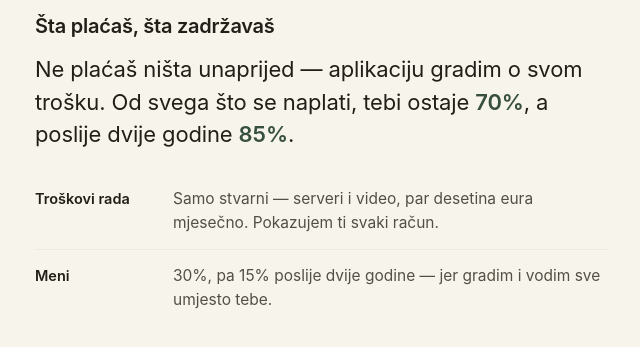
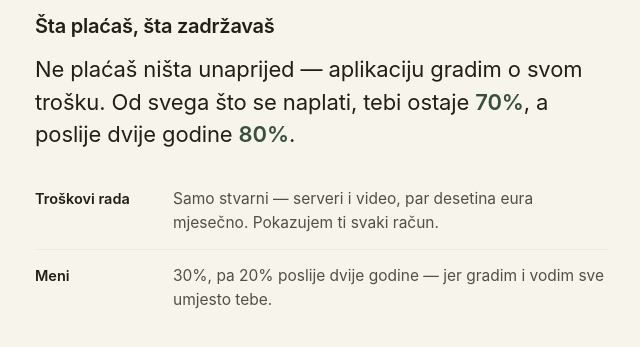
Before and after one commit to nemanjamalesija/trening-ponuda, a plain HTML site: page index.html in a window 1280 px wide. Shown: the part 1566-1913 px from the top of the page, 319-959 px from the left. Drawn offline with Linux system fonts and the light colour scheme.

Commit message:
Update split: 20% steady-state (coach keeps 80% after 2 years)

```diff
--- a/index.html
+++ b/index.html
@@ -157,10 +157,10 @@
   <section>
     <p class="kicker">Dogovor</p>
     <h2>Šta plaćaš, šta zadržavaš</h2>
-    <p class="anchor">Ne plaćaš ništa unaprijed — aplikaciju gradim o svom trošku. Od svega što se naplati, tebi ostaje <span class="pc">70%</span>, a poslije dvije godine <span class="pc">85%</span>.</p>
+    <p class="anchor">Ne plaćaš ništa unaprijed — aplikaciju gradim o svom trošku. Od svega što se naplati, tebi ostaje <span class="pc">70%</span>, a poslije dvije godine <span class="pc">80%</span>.</p>
     <div class="rows">
       <div class="r"><span class="lbl">Troškovi rada</span><span class="val">Samo stvarni — serveri i video, par desetina eura mjesečno. Pokazujem ti svaki račun.</span></div>
-      <div class="r"><span class="lbl">Meni</span><span class="val">30%, pa 15% poslije dvije godine — jer gradim i vodim sve umjesto tebe.</span></div>
+      <div class="r"><span class="lbl">Meni</span><span class="val">30%, pa 20% poslije dvije godine — jer gradim i vodim sve umjesto tebe.</span></div>
     </div>
     <p class="note"><b>Nije fiksni račun.</b> Ne plaćaš mi pretplatu. Uzimam dio tek od onoga što zaista uđe — ako je mjesec slab, slab je i za mene. Nikad mi ne ostaješ dužan. Zaradim tek kad i ti zaradiš.</p>
   </section>
```
